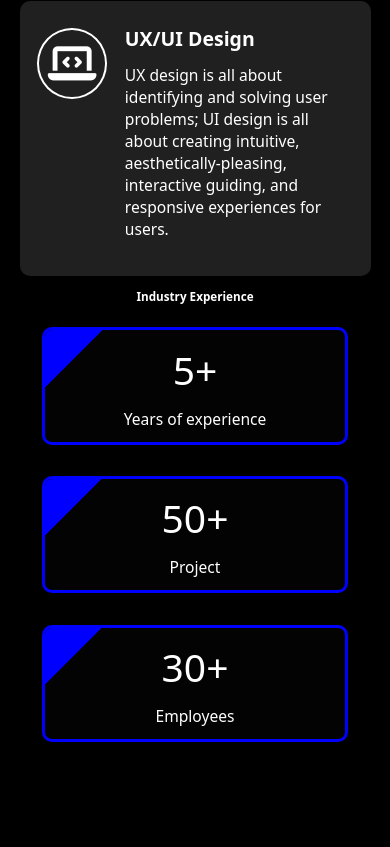
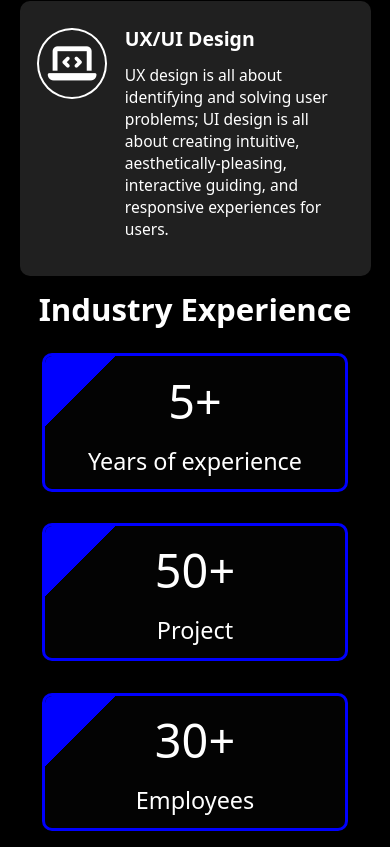
Before and after one commit to Rewerd/Rewerd-Portfolio, a plain HTML site: page rewerd-codes/index.html in a window 390 px wide. Shown: the part 1865-2712 px from the top of the page. Before the commit the page ends 2623 px from the top, so only its background shows below. Drawn offline with Linux system fonts and the light colour scheme.

Commit message:
HEader style edit

```diff
--- a/rewerd-codes/css/header.css
+++ b/rewerd-codes/css/header.css
@@ -151,24 +151,23 @@
 .header_info_all_cards {
     width: 100%;
     padding: 0 10%;
-
-
 }
-
 .info_all_card:hover{
     background-position: left;
     background-color: blue;
     border: 2px solid blue;
 }
-/*  */
 .header_info_nav_text {
     text-align: center;
     font-size: 2vw;
     transition: 0.3s !important;
     margin: 2vw 0;
 }
+.header_info_nav_text h2 {
+    transition: 0.3s !important;
+}
 .header_info_nav_text h2:hover{
-    color: #fff;
+    color: #fff !important;
 }
 .header_info_all_cards {
     margin: 0 auto;
@@ -274,18 +273,18 @@
     .header_info_all_cards{
         flex-wrap: wrap;
     }
-
-
-
     .info_all_card_p span{
         text-align: center;
-        font-size: 4vw;
+        font-size: 6vw;
         color: #fff;
     }
     .info_all_card_h2 span {
         text-align: center;
-        font-size: 10vw;
+        font-size: 12vw;
         transition: 0.3s !important;
         color: #fff;
     }
+    .header_info_nav_text h2 {
+        font-size: 8vw;
+    }
 }
```
